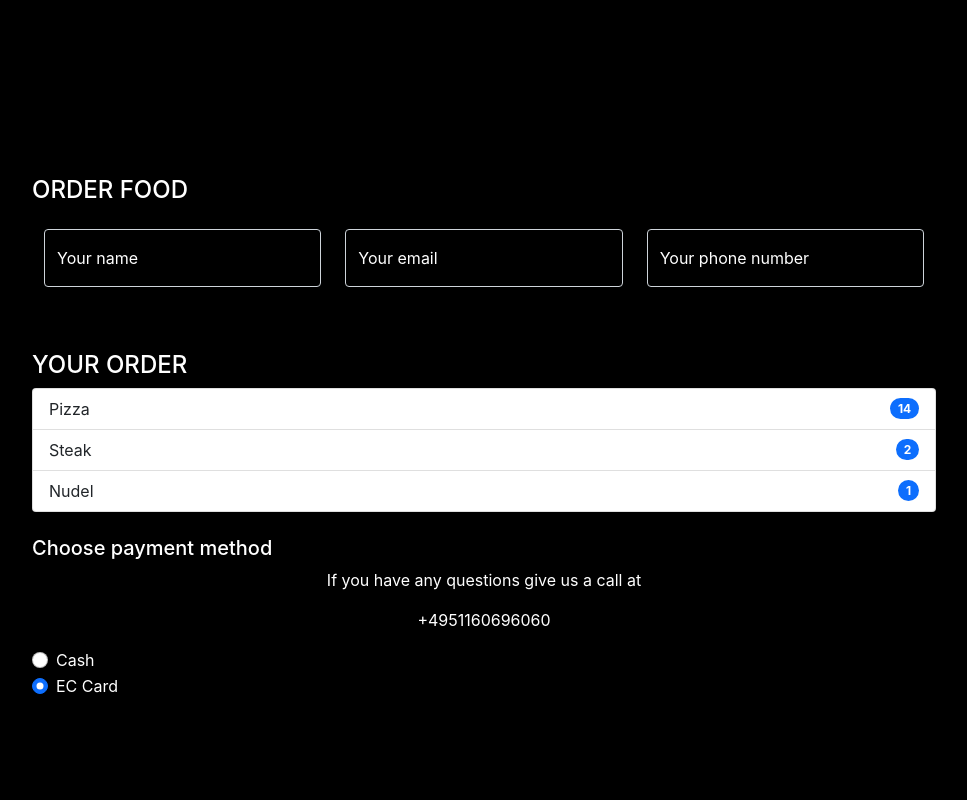
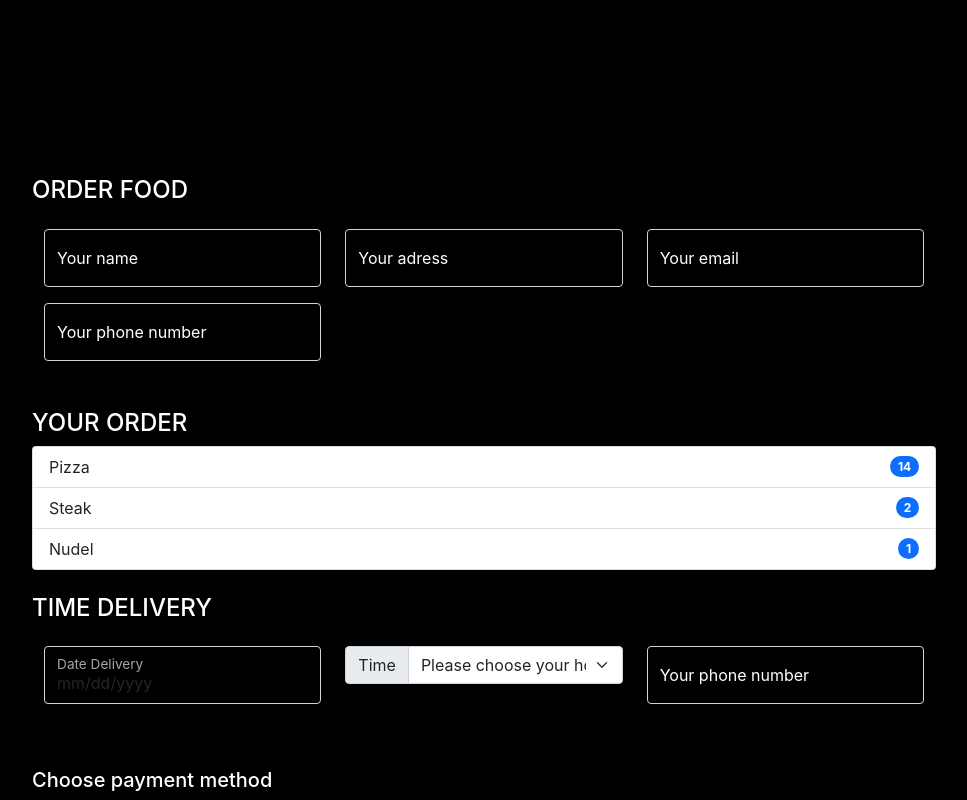
Before and after one commit to CRISSFMB/restaurant-bar-react, a React (Create React App) app: page / in a window 1280 px wide. Both pictures are taken after a click on the element "Order Food". Shown: the top 800 px of the page, without its empty margins (124-1091 px from the left). Built offline with nearby package versions, Linux system fonts and the light colour scheme.

Commit message:
order food form UI finish

```diff
--- a/src/components/order-food/DeliveryInfoClientForm.js
+++ b/src/components/order-food/DeliveryInfoClientForm.js
@@ -17,6 +17,17 @@ export const DeliveryInfoClientForm = () => {
                   placeholder="name"
                 />
                 <label htmlFor="floatingInput">Your name</label>
+              </div>
+            </div>
+            <div className="col-12 col-md-4">
+              <div className="form-floating mb-3">
+                <input
+                  type="adress"
+                  className="form-control"
+                  id="adress"
+                  placeholder="adress"
+                />
+                <label htmlFor="phone">Your adress</label>
               </div>
             </div>
             <div className="col-12 col-md-4">
--- a/src/components/order-food/FormCheck/FormCheck.js
+++ b/src/components/order-food/FormCheck/FormCheck.js
@@ -2,16 +2,15 @@ import React from 'react';
 
 export const FormCheck = () => {
   return (
-    <div className="row">
-      <div className="col-12">
-        <div class="form-check">
+    <>
+      <div className="form-check">
         <input
           className="form-check-input"
           type="radio"
           name="flexRadioDefault"
           id="flexRadioDefault1"
         />
-          <label className="form-check-label" for="flexRadioDefault1">
+        <label className="form-check-label" htmlFor="flexRadioDefault1">
           Cash
         </label>
       </div>
@@ -23,11 +22,10 @@ export const FormCheck = () => {
           id="flexRadioDefault2"
           checked
         />
-          <label className="form-check-label" for="flexRadioDefault2">
+        <label className="form-check-label" htmlFor="flexRadioDefault2">
           EC Card
         </label>
       </div>
-      </div>
-    </div>
+    </>
   );
 };
--- a/src/components/order-food/OrderForm.js
+++ b/src/components/order-food/OrderForm.js
@@ -1,8 +1,9 @@
 import { Modal } from '../overlays/Modal';
 import { DeliveryInfoClientForm } from './DeliveryInfoClientForm';
-import { FormCheck } from './FormCheck/FormCheck';
+
 import { OrderList } from './OrderList';
 import { PaymentMethod } from './PaymentMethod';
+import { TimeDelivery } from './timeDelivery.js/TimeDelivery';
 
 export const OrderForm = () => {
   return (
@@ -10,8 +11,8 @@ export const OrderForm = () => {
       <div className="container">
         <DeliveryInfoClientForm />
         <OrderList />
+        <TimeDelivery />
         <PaymentMethod />
-        <FormCheck />
       </div>
     </Modal>
   );
--- a/src/components/order-food/OrderList.js
+++ b/src/components/order-food/OrderList.js
@@ -5,18 +5,18 @@ export const OrderList = () => {
     <div className="row mb-4">
       <h4>YOUR ORDER</h4>
       <div className="col-12">
-        <ul class="list-group">
-          <li class="list-group-item d-flex justify-content-between align-items-center">
+        <ul className="list-group">
+          <li className="list-group-item d-flex justify-content-between align-items-center">
             Pizza
-            <span class="badge bg-primary rounded-pill">14</span>
+            <span className="badge bg-primary rounded-pill">14</span>
           </li>
-          <li class="list-group-item d-flex justify-content-between align-items-center">
+          <li className="list-group-item d-flex justify-content-between align-items-center">
             Steak
-            <span class="badge bg-primary rounded-pill">2</span>
+            <span className="badge bg-primary rounded-pill">2</span>
           </li>
-          <li class="list-group-item d-flex justify-content-between align-items-center">
+          <li className="list-group-item d-flex justify-content-between align-items-center">
             Nudel
-            <span class="badge bg-primary rounded-pill">1</span>
+            <span className="badge bg-primary rounded-pill">1</span>
           </li>
         </ul>
       </div>
--- a/src/components/order-food/PaymentMethod.js
+++ b/src/components/order-food/PaymentMethod.js
@@ -1,13 +1,26 @@
 import React from 'react';
+import { FormCheck } from './FormCheck/FormCheck';
 
 export const PaymentMethod = () => {
   return (
-    <div>
+    <div className="d-flex flex-column justify-content-center align-content-center">
       <h5>Choose payment method</h5>
-      <p className="text-center">
+      <FormCheck />
+      <p className="text-center mt-4">
         If you have any questions give us a call at{' '}
       </p>
       <p className="text-center">+4951160696060</p>
+
+      <button className="btn btn-primary btn-lg btn-dark mb-5">
+        ORDER NOW
+      </button>
+
+      <p className="fs-6 text-center">
+        Please be aware that this request form is not a confirmed purchase of
+        your order. The establishment will contact you to confirm your order.
+        Thank you for your order We are currently processing your order and will
+        contact you soon OK THANKS
+      </p>
     </div>
   );
 };
--- /dev/null
+++ b/src/components/order-food/timeDelivery.js/TimeDelivery.js
@@ -0,0 +1,59 @@
+import React from 'react';
+
+export const TimeDelivery = () => {
+  return (
+    <div className="order-form mb-5">
+      <h4 className="order-form__title mb-4 ">TIME DELIVERY</h4>
+      <form>
+        <div className="container-fluid">
+          <div className="row">
+            <div className="col-12 col-md-4">
+              <div className="form-floating mb-3">
+                <input
+                  type="date"
+                  className={`form-control backgrond-black `}
+                  id="date"
+                  placeholder="date"
+                />
+                <label htmlFor="date">Date Delivery</label>
+              </div>
+            </div>
+            <div className="col-12 col-md-4">
+              <div className="form-floating mb-3">
+                <div className="input-group mb-3">
+                  <label
+                    className="input-group-text"
+                    htmlFor="inputGroupSelect01"
+                  >
+                    Time
+                  </label>
+                  <select
+                    className="form-select"
+                    id="inputGroupSelect01"
+                    defaultValue="DEFAULT"
+                  >
+                    <option value="DEFAULT">Please choose your hour</option>
+                    <option value="10am">10am</option>
+                    <option value="11am">11am</option>
+                    <option value="12am">12am</option>
+                  </select>
+                </div>
+              </div>
+            </div>
+            <div className="col-12 col-md-4">
+              <div className="form-floating">
+                <input
+                  type="phone"
+                  className="form-control"
+                  id="phone"
+                  placeholder="phone"
+                />
+                <label htmlFor="phone">Your phone number</label>
+              </div>
+            </div>
+          </div>
+        </div>
+      </form>
+    </div>
+  );
+};
--- a/src/components/overlays/Modal.module.css
+++ b/src/components/overlays/Modal.module.css
@@ -8,10 +8,8 @@
   background-color: rgb(0, 0, 0);
 }
 
-
-
 .modal {
-  position: fixed;
+  position: absolute;
   top: 20vh;
   left: 5%;
   width: 90%;
```
Lines whose indentation alone changed are shown as unchanged.
